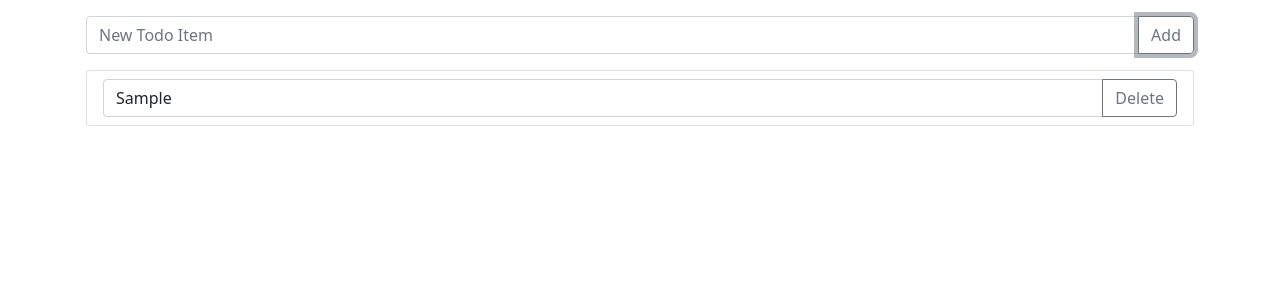
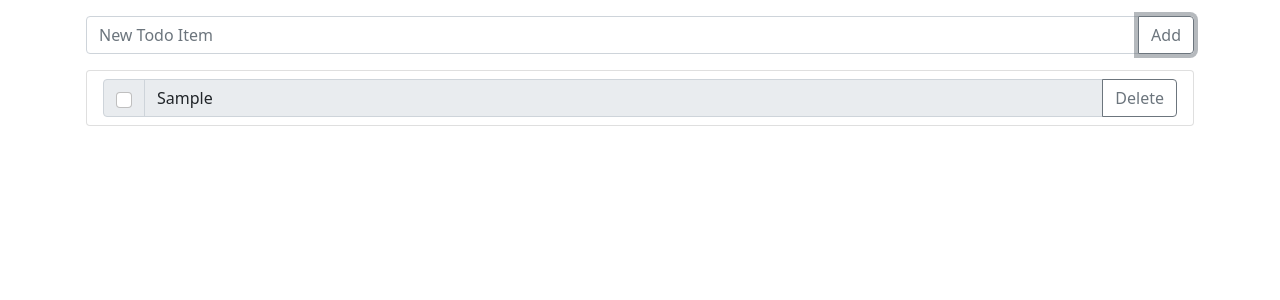
Before and after one commit to romanlryji/agile-react, a React (Create React App) app: page / in a window 1280 px wide. Both pictures are taken after typing "Sample" into the empty fields and a click on the button "Add". Shown: the top 300 px of the page. Built offline with nearby package versions, Linux system fonts and the light colour scheme.

Commit message:
todo handleCompletedToggle

```diff
--- a/src/components/TodoContainer.js
+++ b/src/components/TodoContainer.js
@@ -18,6 +18,20 @@ const TodoContainer = () => {
   const [todos, setTodos] = useState(getInitialTodos())
 
   // let todos = [todo1, todo2]
+
+  const handleCompletedToggle = id => {
+    setTodos(prevState =>
+      prevState.map(todo => {
+        if (todo.id === id) {
+          return {
+            ...todo,
+            completed: !todo.completed
+          }
+        }
+        return todo
+      })
+    )
+  }
 
   const addTodoItem = title => {
     const newTodo = {
@@ -52,7 +66,9 @@ const TodoContainer = () => {
       <InputTodo addTodoFunc={addTodoItem} />
       <TodoItems
         todos={todos}
-        deleteTodoFunc={delTodoItem} />
+        deleteTodoFunc={delTodoItem}
+        handleCompletedToggleFunc={handleCompletedToggle}
+      />
     </div>
   )
 }
--- a/src/components/TodoItem.js
+++ b/src/components/TodoItem.js
@@ -7,7 +7,8 @@ const TodoItem = props => {
 
   return (
     <InputGroup>
-      <FormControl
+      <InputGroup.Checkbox aria-label="Checkbox for following text input" checked={completed} onChange={() => props.handleCompletedToggleFunc(id)} />
+      <FormControl readOnly={true}
         value={title}
       />
       <Button
--- a/src/components/TodoItems.js
+++ b/src/components/TodoItems.js
@@ -14,7 +14,7 @@ const TodoItems = props => {
           <ListGroup.Item key={todo.id}><TodoItem
             key={todo.id}
             todo={todo}
-            handleChangeProps={props.handleChangeProps}
+            handleCompletedToggleFunc={props.handleCompletedToggleFunc}
             deleteTodoFunc={props.deleteTodoFunc}
             setUpdate={props.setUpdate}
           /></ListGroup.Item>
```
